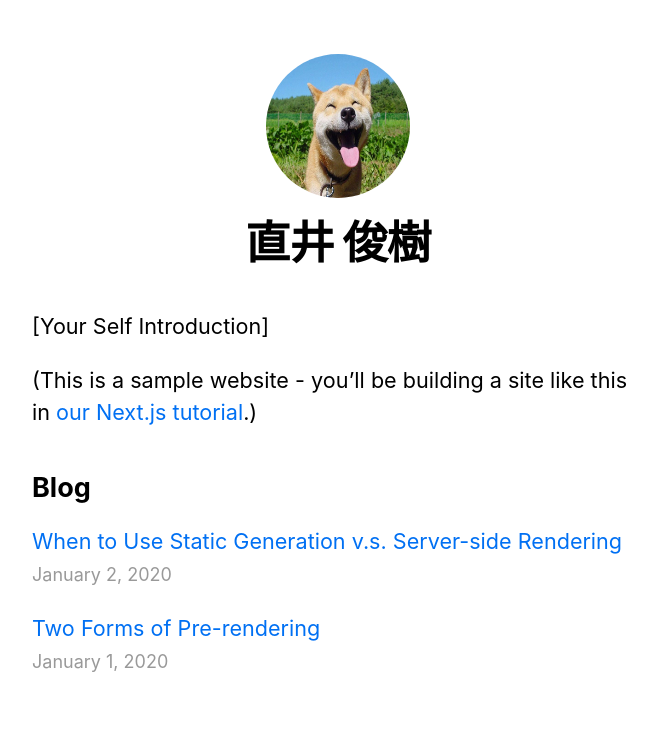
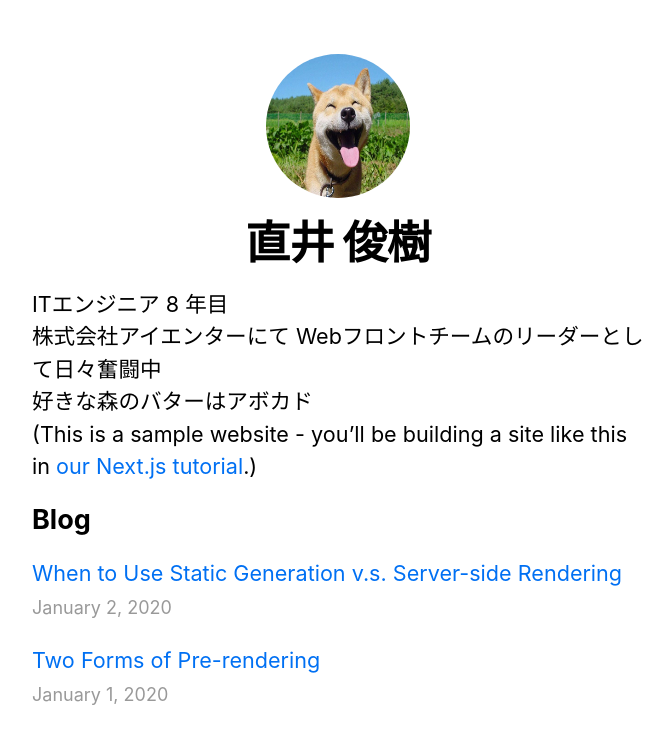
Before and after one commit to ya49c4c8e7rbk/nextjs-blog, a Next.js app: page / in a window 1280 px wide. Shown: the top 744 px of the page, without its empty margins (302-974 px from the left). Built offline with nearby package versions, Linux system fonts and the light colour scheme.

Commit message:
エラー解消

```diff
--- a/pages/index.tsx
+++ b/pages/index.tsx
@@ -21,11 +21,15 @@ export default function Home({
         <title>{siteTitle}</title>
       </Head>
       <section className={utilStyles.headingMd}>
-        <p>[Your Self Introduction]</p>
-        <p>
+        <div>
+          <div>ITエンジニア 8 年目</div>
+          <div>株式会社アイエンターにて Webフロントチームのリーダーとして日々奮闘中</div>
+          <div>好きな森のバターはアボカド</div>
+        </div>
+        <div>
           (This is a sample website - you’ll be building a site like this in{' '}
           <a href="https://nextjs.org/learn">our Next.js tutorial</a>.)
-        </p>
+        </div>
       </section>
       <section className={`${utilStyles.headingMd} ${utilStyles.padding1px}`}>
         <h2 className={utilStyles.headingLg}>Blog</h2>
```
